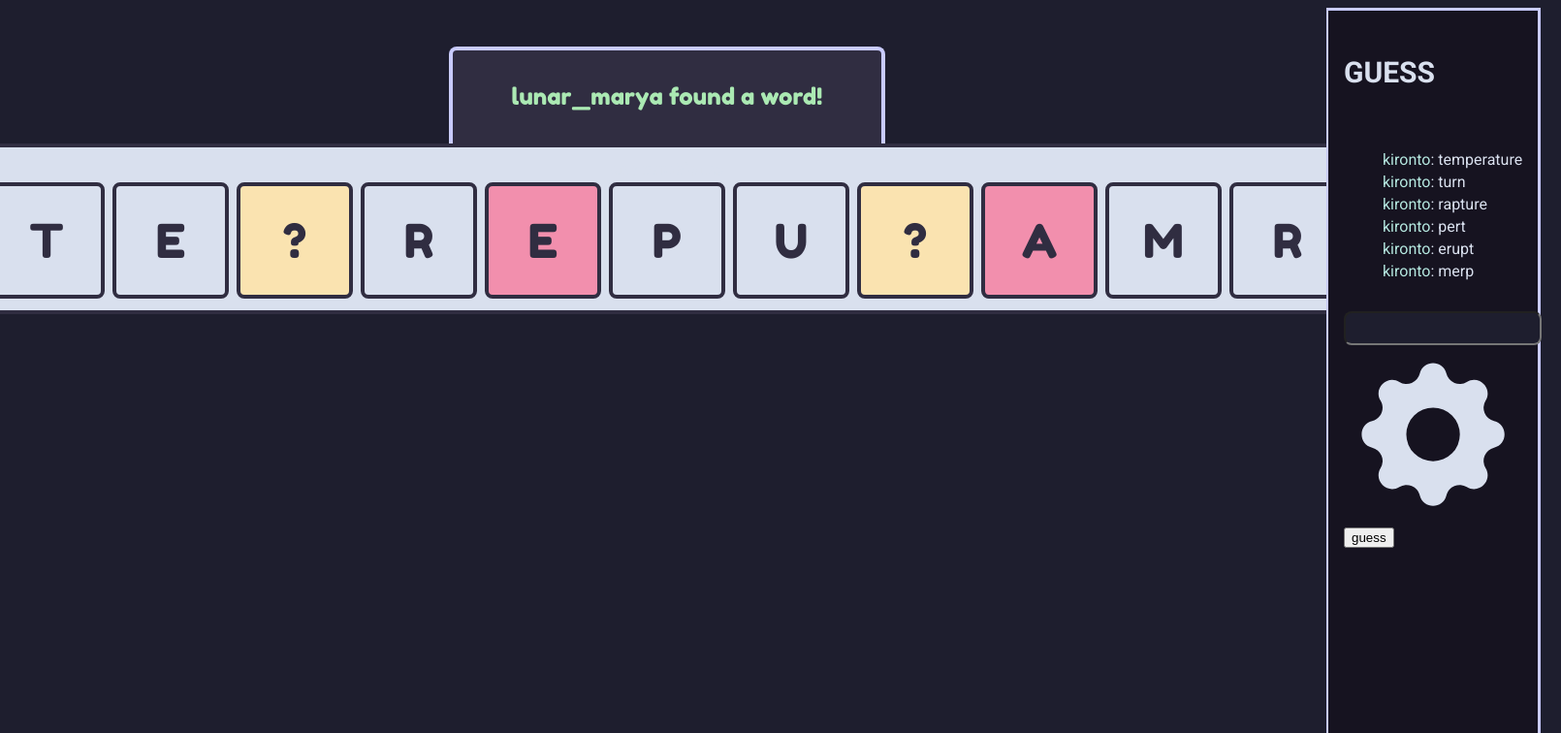
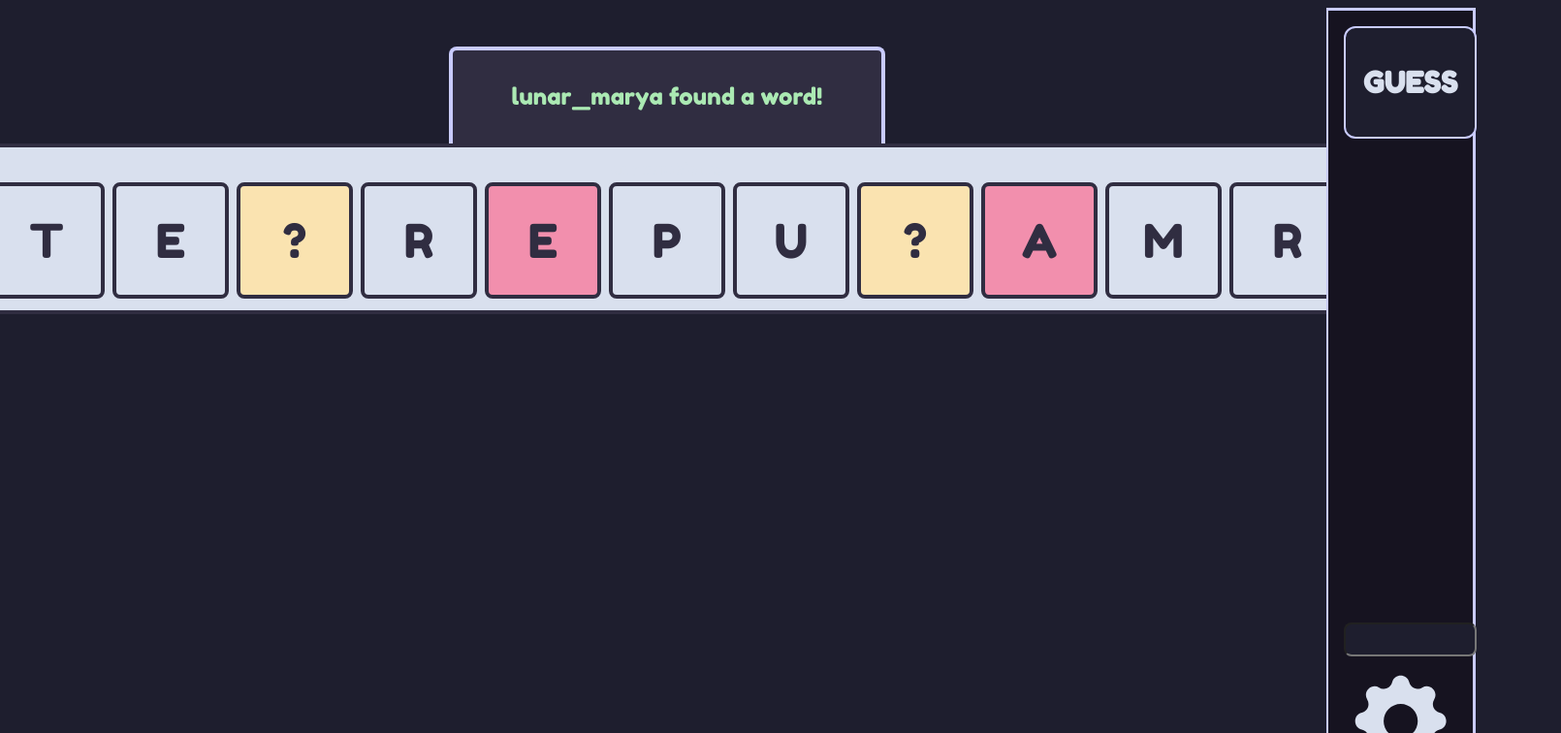
Before and after one commit to theqa-ninja/notWoS, a React (Vite) app in the folder frontend/: page /wos in a window 1280 px wide. Shown: the top 756 px of the page at 97% size, 1610 px wide, since content can reach past the window. Built offline with nearby package versions, Linux system fonts and the light colour scheme.

Commit message:
Update layout with components

```diff
--- a/frontend/src/components/App.tsx
+++ b/frontend/src/components/App.tsx
@@ -4,7 +4,7 @@ import Loading from 'components/Loading';
 
 const Home = lazy(() => import('pages/Home'));
 const NotFound = lazy(() => import('pages/404'));
-const Game = lazy(() => import('pages/WOS'));
+const WOS = lazy(() => import('pages/WOS'));
 
 function App() {
   return (
@@ -12,7 +12,7 @@ function App() {
       <Suspense fallback={<Loading />}>
         <Routes>
           <Route path="/" element={<Home />} />
-          <Route path="/wos" element={<Game />} />
+          <Route path="/wos" element={<WOS />} />
           <Route path="*" element={<NotFound />} />
         </Routes>
       </Suspense>
--- a/frontend/src/components/Layouts/LayoutGame.tsx
+++ b/frontend/src/components/Layouts/LayoutGame.tsx
@@ -1,14 +1,42 @@
 import { CogIcon } from '@heroicons/react/solid';
+
+import Sidebar from 'components/Sidebar/Sidebar';
+import SidebarBody from 'components/Sidebar/SidebarBody';
+import SidebarFooter from 'components/Sidebar/SidebarFooter';
+import SidebarHeader from 'components/Sidebar/SidebarHeader';
+import Chat from 'components/Chat/Chat';
+import { ChatMessageType } from 'components/Chat/ChatMessage';
+
 import { useState, useEffect } from 'react';
+
+const Usernames = [
+  'kironto',
+  'qa_ninja',
+  'xhumming',
+  'hemidex',
+  'lunar_marya',
+  'staymad',
+  '7kats'
+];
+
+const Colors = [
+  'maroon',
+  'rosewater',
+  'flamingo',
+  'mauve',
+  'pink',
+  'peach',
+  'yellow',
+  'green',
+  'teal',
+  'blue',
+  'sky',
+  'blue',
+  'lavender'
+];
+
 const LayoutGame = () => {
-  const [messages, setMessages] = useState([
-    'temperature',
-    'turn',
-    'rapture',
-    'pert',
-    'erupt',
-    'merp'
-  ]);
+  const [messages, setMessages] = useState<ChatMessageType[]>([]);
 
   useEffect(() => {
     // makes sure the max amount of messages is always 200
@@ -20,8 +48,13 @@ const LayoutGame = () => {
   }, [messages]);
 
   const submitMessage = () => {
-    const msg: number = Math.floor(Math.random() * 200);
-    setMessages((s) => [...s, msg.toString()]);
+    const message: string = Math.floor(Math.random() * 100000).toString();
+    const username = Usernames[Math.floor(Math.random() * Usernames.length)];
+    const color = Colors[Math.floor(Math.random() * Colors.length)];
+    const newMessage: ChatMessageType = { message, username, color };
+    setMessages((s) => {
+      return [...s, newMessage];
+    });
   };
 
   return (
@@ -54,25 +87,14 @@ const LayoutGame = () => {
             </div>
           </div>
         </section>
-        <aside className="sidebar">
-          <header className="sidebar-heading">
+        <Sidebar>
+          <SidebarHeader>
             <h3 className="heading-03">guess</h3>
-          </header>
-          <div className="overflow-y-auto h-full">
-            <div className="flex flex-col justify-end h-fit min-h-full">
-              <ul className="chat">
-                {messages.map((m, i) => (
-                  <li key={i} className="animate-fade-in chat-message">
-                    <span className="chat-username chat-username--teal">
-                      kironto
-                    </span>
-                    <span className="chat-guess">{m}</span>
-                  </li>
-                ))}
-              </ul>
-            </div>
-          </div>
-          <footer className="flex flex-col space-y-2">
+          </SidebarHeader>
+          <SidebarBody>
+            <Chat messages={messages} />
+          </SidebarBody>
+          <SidebarFooter>
             <input type="text" className="" />
             <section className="flex flex-row justify-between items-center space-x-2 w-full">
               <CogIcon className="w-6 h-6 hover:text-pink transition-all hover:scale-125 hover:rotate-45 hover:cursor-pointer" />
@@ -84,8 +106,8 @@ const LayoutGame = () => {
                 guess
               </button>
             </section>
-          </footer>
-        </aside>
+          </SidebarFooter>
+        </Sidebar>
       </main>
     </>
   );
```
